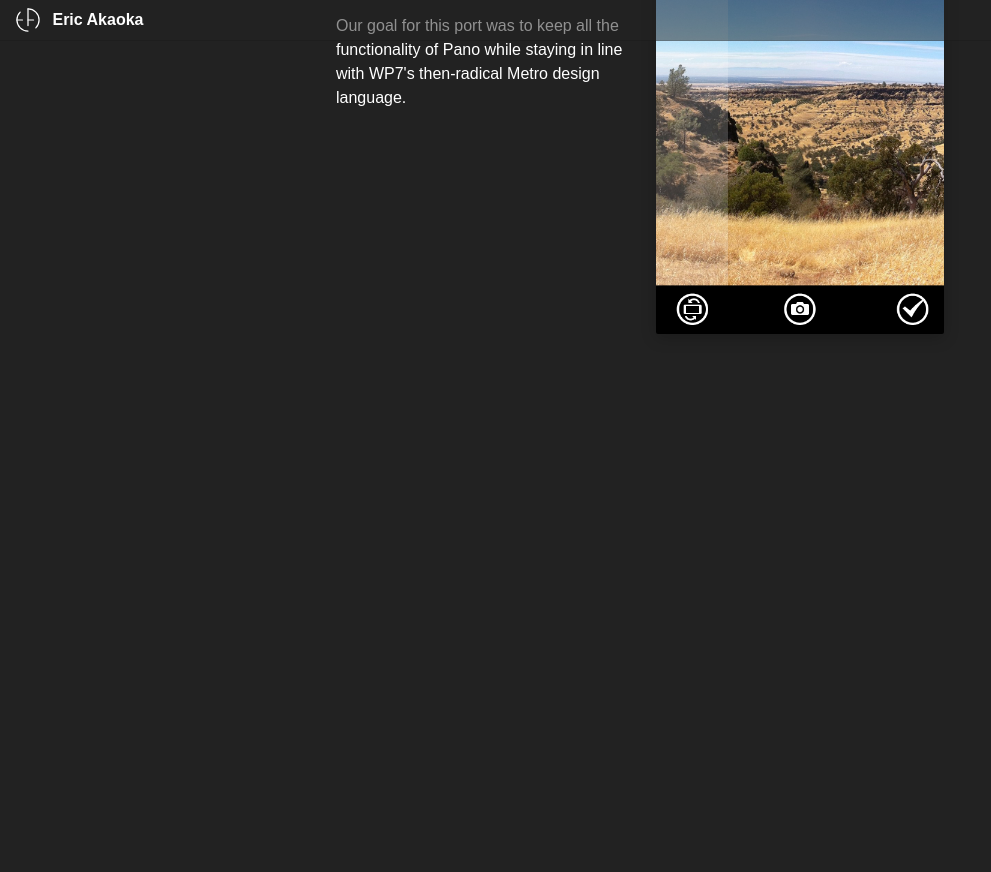
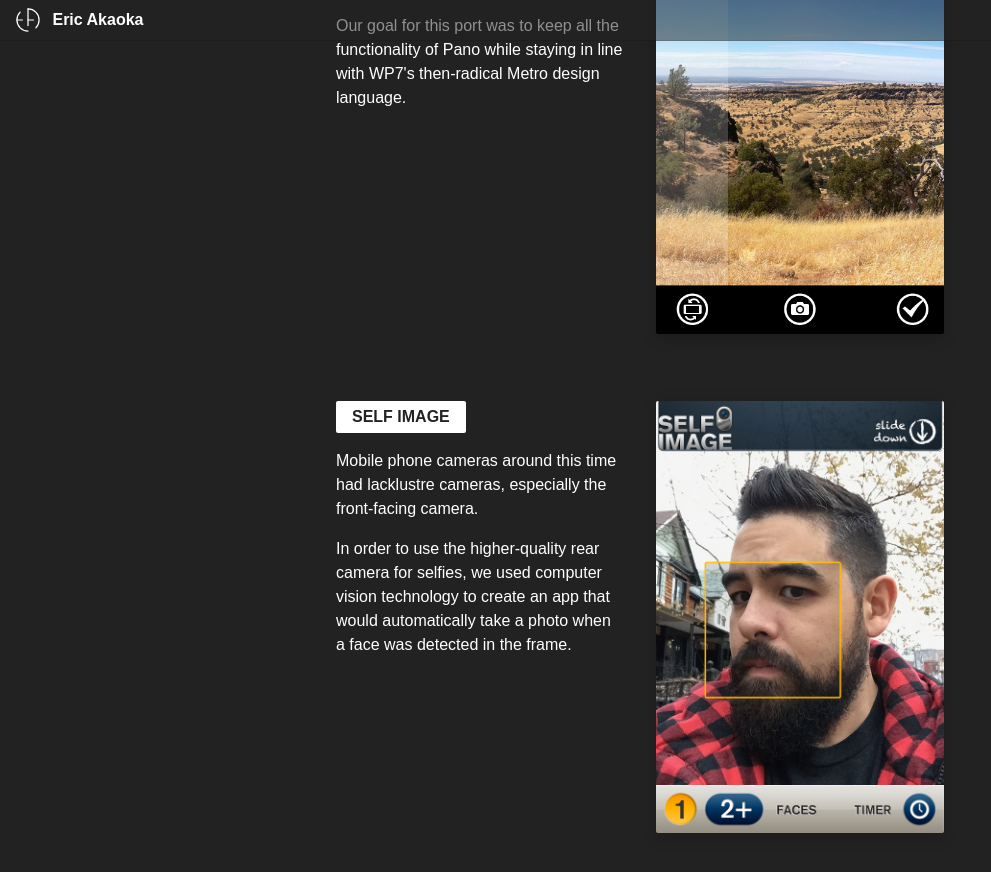
Before and after one commit to AkaokA/ea2015, a Jekyll site: the page built from work/debacle.html, in a window 1280 px wide and 900 px high, scrolled down 1782 px. Shown: the top 872 px of the window, without its empty margins (0-991 px from the left). Built offline with Jekyll 4.4.1, drawn with Linux system fonts in a browser that asks for light colours; nearby versions of some CDN libraries; before the commit the page ends 2183 px from its top, so only the background shows below that.

Commit message:
Self Image added.

```diff
--- a/work/debacle.html
+++ b/work/debacle.html
@@ -39,14 +39,13 @@ permalink: work/debacle/
 	</div>
 </div>
 
-<!--
 <div class="work-item">
 	<div class="work-description column">
 		<h2>Self Image</h2>
-		<p>Project Description</p>
+		<p>Mobile phone cameras around this time had lacklustre cameras, especially the front-facing camera.</p>
+		<p>In order to use the higher-quality rear camera for selfies, we used computer vision technology to create an app that would automatically take a photo when a face was detected in the frame.</p>
 	</div>
 	<div class="work-images column">
-		<img class="work-image" src="../images/image.png"/>
+		<img class="work-image" src="../../images/debacle-selfimage.png"/>
 	</div>
 </div>
--->
```
Also changed, not shown: images/debacle-selfimage.png (added).
